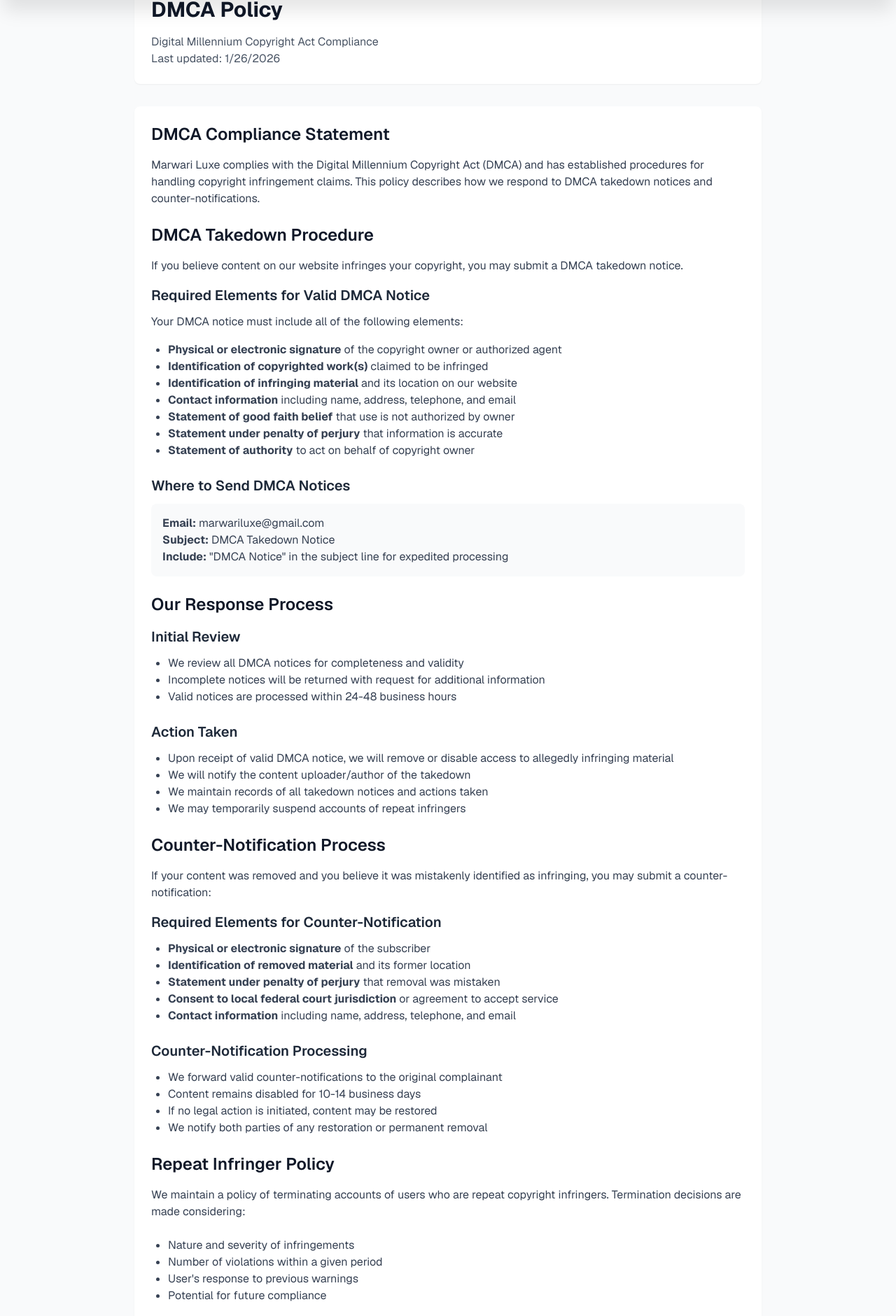
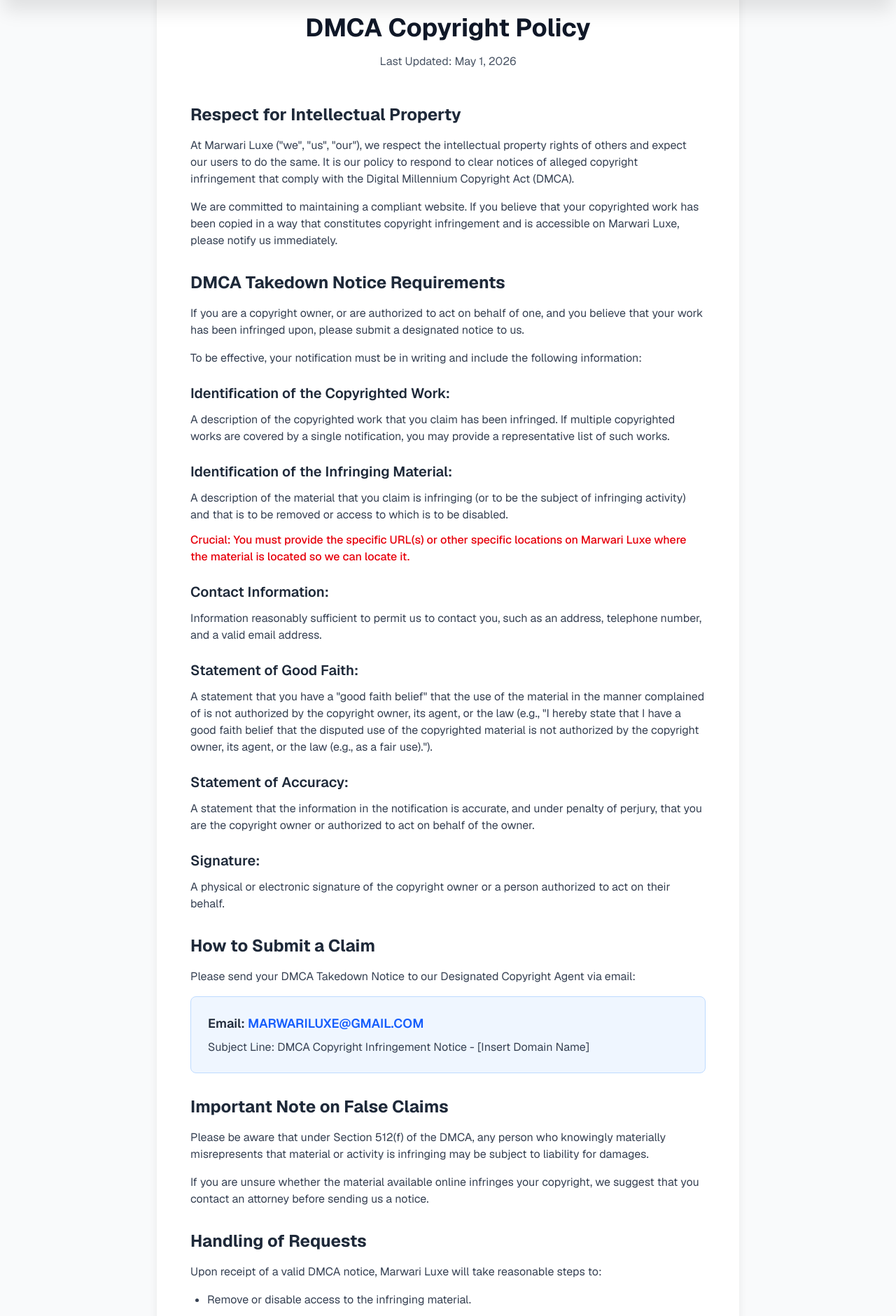
Before and after one commit to salman-haroon-marwari/marwari-luxe-app, a Next.js app: page /legal/dmca-policy in a window 1280 px wide. Shown: the part 108-1989 px from the top of the page at 70% size. Built offline with nearby package versions, Linux system fonts and the light colour scheme.

Commit message:
Add DMCA Copyright Policy page

```diff
--- a/src/app/legal/dmca-policy/page.tsx
+++ b/src/app/legal/dmca-policy/page.tsx
@@ -1,201 +1,167 @@
 import React from 'react';
-import type { Metadata } from 'next';
 import Link from 'next/link';
 import Navigation from '@/components/Navigation';
 import Footer from '@/components/Footer';
 
-export const metadata: Metadata = {
-  title: 'DMCA Policy - Marwari Luxe',
-  description: 'Our DMCA policy outlining procedures for handling copyright infringement claims under the Digital Millennium Copyright Act.',
-  robots: "index, follow, max-image-preview:large",
-  alternates: {
-    canonical: 'https://marwariluxe.com/legal/dmca-policy'
-  },
+export const metadata = {
+  title: 'DMCA Copyright Policy - Marwari Luxe',
+  description: 'Digital Millennium Copyright Act (DMCA) policy for Marwari Luxe. Learn how to report copyright infringement and our takedown procedures.',
+  keywords: ['DMCA', 'copyright policy', 'copyright infringement', 'takedown notice', 'intellectual property', 'Marwari Luxe'],
   openGraph: {
-    title: 'DMCA Policy - Marwari Luxe',
-    description: 'Our DMCA policy outlining procedures for handling copyright infringement claims under the Digital Millennium Copyright Act.',
+    title: 'DMCA Copyright Policy - Marwari Luxe',
+    description: 'Digital Millennium Copyright Act (DMCA) policy for Marwari Luxe. Learn how to report copyright infringement and our takedown procedures.',
     url: 'https://marwariluxe.com/legal/dmca-policy',
+    siteName: 'Marwari Luxe',
     images: [
       {
-        url: '/dmca-policy-og-image.jpg',
+        url: 'https://marwariluxe.com/og-image.jpg',
         width: 1200,
         height: 630,
-        alt: 'Marwari Luxe DMCA Policy'
-      }
-    ]
+        alt: 'Marwari Luxe - DMCA Copyright Policy',
+      },
+    ],
+    locale: 'en_US',
+    type: 'website',
   },
   twitter: {
     card: 'summary_large_image',
-    title: 'DMCA Policy - Marwari Luxe',
-    description: 'Our DMCA policy outlining procedures for handling copyright infringement claims under the Digital Millennium Copyright Act.',
-    images: ['/dmca-policy-twitter-card.jpg']
-  }
+    title: 'DMCA Copyright Policy - Marwari Luxe',
+    description: 'Digital Millennium Copyright Act (DMCA) policy for Marwari Luxe. Learn how to report copyright infringement and our takedown procedures.',
+    images: ['https://marwariluxe.com/og-image.jpg'],
+    creator: '@marwariluxe',
+  },
+  robots: {
+    index: true,
+    follow: true,
+    googleBot: {
+      index: true,
+      follow: true,
+      'max-video-preview': -1,
+      'max-image-preview': 'large',
+      'max-snippet': -1,
+    },
+  },
+  alternates: {
+    canonical: 'https://marwariluxe.com/legal/dmca-policy',
+  },
 };
 
-const DMCAPolicyPage = () => {
+export default function DMCAPolicyPage() {
   return (
-    <div className="min-h-screen flex flex-col">
+    <div className="min-h-screen bg-gray-50">
       <Navigation />
 
-      <main className="flex-grow">
-        <div className="min-h-screen bg-gray-50 py-8 px-4 sm:px-6 lg:px-8 pt-20">
-          <div className="max-w-4xl mx-auto">
-            {/* Header */}
-            <div className="bg-white shadow-sm rounded-lg p-6 mb-8">
-              <h1 className="text-3xl font-bold text-gray-900 mb-4">DMCA Policy</h1>
-              <p className="text-gray-600">Digital Millennium Copyright Act Compliance</p>
-              <p className="text-gray-600">Last updated: {new Date().toLocaleDateString()}</p>
+      <main className="pt-20 pb-16">
+        <div className="max-w-4xl mx-auto px-4 sm:px-6 lg:px-8">
+          <div className="bg-white rounded-lg shadow-lg p-8 md:p-12">
+            <div className="text-center mb-12">
+              <h1 className="text-3xl md:text-4xl font-bold text-gray-900 mb-4">DMCA Copyright Policy</h1>
+              <p className="text-gray-600">Last Updated: May 1, 2026</p>
             </div>
 
-            {/* Content */}
-            <div className="bg-white shadow-sm rounded-lg p-6">
             <div className="prose prose-lg max-w-none">
-                <h2 className="text-2xl font-semibold text-gray-900 mb-4">DMCA Compliance Statement</h2>
+              <section className="mb-8">
+                <h2 className="text-2xl font-bold text-gray-800 mb-4">Respect for Intellectual Property</h2>
+                <p className="text-gray-700 mb-4">
+                  At Marwari Luxe ("we", "us", "our"), we respect the intellectual property rights of others and expect our users to do the same. It is our policy to respond to clear notices of alleged copyright infringement that comply with the Digital Millennium Copyright Act (DMCA).
+                </p>
+                <p className="text-gray-700">
+                  We are committed to maintaining a compliant website. If you believe that your copyrighted work has been copied in a way that constitutes copyright infringement and is accessible on Marwari Luxe, please notify us immediately.
+                </p>
+              </section>
+
+              <section className="mb-8">
+                <h2 className="text-2xl font-bold text-gray-800 mb-4">DMCA Takedown Notice Requirements</h2>
+                <p className="text-gray-700 mb-4">
+                  If you are a copyright owner, or are authorized to act on behalf of one, and you believe that your work has been infringed upon, please submit a designated notice to us.
+                </p>
                 <p className="text-gray-700 mb-6">
-                  Marwari Luxe complies with the Digital Millennium Copyright Act (DMCA) and has established
-                  procedures for handling copyright infringement claims. This policy describes how we respond
-                  to DMCA takedown notices and counter-notifications.
+                  To be effective, your notification must be in writing and include the following information:
                 </p>
 
-                <h2 className="text-2xl font-semibold text-gray-900 mb-4">DMCA Takedown Procedure</h2>
-                <p className="text-gray-700 mb-4">
-                  If you believe content on our website infringes your copyright, you may submit a DMCA takedown notice.
-                </p>
-
-                <h3 className="text-xl font-semibold text-gray-800 mb-3">Required Elements for Valid DMCA Notice</h3>
-                <p className="text-gray-700 mb-4">
-                  Your DMCA notice must include all of the following elements:
-                </p>
-                <ul className="list-disc pl-6 mb-6 text-gray-700">
-                  <li><strong>Physical or electronic signature</strong> of the copyright owner or authorized agent</li>
-                  <li><strong>Identification of copyrighted work(s)</strong> claimed to be infringed</li>
-                  <li><strong>Identification of infringing material</strong> and its location on our website</li>
-                  <li><strong>Contact information</strong> including name, address, telephone, and email</li>
-                  <li><strong>Statement of good faith belief</strong> that use is not authorized by owner</li>
-                  <li><strong>Statement under penalty of perjury</strong> that information is accurate</li>
-                  <li><strong>Statement of authority</strong> to act on behalf of copyright owner</li>
-                </ul>
-
-                <h3 className="text-xl font-semibold text-gray-800 mb-3">Where to Send DMCA Notices</h3>
-                <div className="bg-gray-50 p-4 rounded-lg mb-6">
-                  <p className="text-gray-700">
-                    <strong>Email:</strong> marwariluxe@gmail.com<br/>
-                    <strong>Subject:</strong> DMCA Takedown Notice<br/>
-                    <strong>Include:</strong> "DMCA Notice" in the subject line for expedited processing
+                <div className="space-y-6">
+                  <div>
+                    <h3 className="text-xl font-semibold text-gray-800 mb-3">Identification of the Copyrighted Work:</h3>
+                    <p className="text-gray-700 mb-3">
+                      A description of the copyrighted work that you claim has been infringed. If multiple copyrighted works are covered by a single notification, you may provide a representative list of such works.
                     </p>
                   </div>
 
-                <h2 className="text-2xl font-semibold text-gray-900 mb-4">Our Response Process</h2>
-                <h3 className="text-xl font-semibold text-gray-800 mb-3">Initial Review</h3>
-                <ul className="list-disc pl-6 mb-6 text-gray-700">
-                  <li>We review all DMCA notices for completeness and validity</li>
-                  <li>Incomplete notices will be returned with request for additional information</li>
-                  <li>Valid notices are processed within 24-48 business hours</li>
-                </ul>
-
-                <h3 className="text-xl font-semibold text-gray-800 mb-3">Action Taken</h3>
-                <ul className="list-disc pl-6 mb-6 text-gray-700">
-                  <li>Upon receipt of valid DMCA notice, we will remove or disable access to allegedly infringing material</li>
-                  <li>We will notify the content uploader/author of the takedown</li>
-                  <li>We maintain records of all takedown notices and actions taken</li>
-                  <li>We may temporarily suspend accounts of repeat infringers</li>
-                </ul>
-
-                <h2 className="text-2xl font-semibold text-gray-900 mb-4">Counter-Notification Process</h2>
-                <p className="text-gray-700 mb-4">
-                  If your content was removed and you believe it was mistakenly identified as infringing,
-                  you may submit a counter-notification:
+                  <div>
+                    <h3 className="text-xl font-semibold text-gray-800 mb-3">Identification of the Infringing Material:</h3>
+                    <p className="text-gray-700 mb-3">
+                      A description of the material that you claim is infringing (or to be the subject of infringing activity) and that is to be removed or access to which is to be disabled.
                     </p>
-
-                <h3 className="text-xl font-semibold text-gray-800 mb-3">Required Elements for Counter-Notification</h3>
-                <ul className="list-disc pl-6 mb-6 text-gray-700">
-                  <li><strong>Physical or electronic signature</strong> of the subscriber</li>
-                  <li><strong>Identification of removed material</strong> and its former location</li>
-                  <li><strong>Statement under penalty of perjury</strong> that removal was mistaken</li>
-                  <li><strong>Consent to local federal court jurisdiction</strong> or agreement to accept service</li>
-                  <li><strong>Contact information</strong> including name, address, telephone, and email</li>
-                </ul>
-
-                <h3 className="text-xl font-semibold text-gray-800 mb-3">Counter-Notification Processing</h3>
-                <ul className="list-disc pl-6 mb-6 text-gray-700">
-                  <li>We forward valid counter-notifications to the original complainant</li>
-                  <li>Content remains disabled for 10-14 business days</li>
-                  <li>If no legal action is initiated, content may be restored</li>
-                  <li>We notify both parties of any restoration or permanent removal</li>
-                </ul>
-
-                <h2 className="text-2xl font-semibold text-gray-900 mb-4">Repeat Infringer Policy</h2>
-                <p className="text-gray-700 mb-6">
-                  We maintain a policy of terminating accounts of users who are repeat copyright infringers.
-                  Termination decisions are made considering:
-                </p>
-                <ul className="list-disc pl-6 mb-6 text-gray-700">
-                  <li>Nature and severity of infringements</li>
-                  <li>Number of violations within a given period</li>
-                  <li>User's response to previous warnings</li>
-                  <li>Potential for future compliance</li>
-                </ul>
-
-                <h2 className="text-2xl font-semibold text-gray-900 mb-4">Fair Use Considerations</h2>
-                <p className="text-gray-700 mb-4">
-                  We evaluate whether allegedly infringing use may qualify as fair use under copyright law.
-                  Fair use factors we consider include:
-                </p>
-                <ul className="list-disc pl-6 mb-6 text-gray-700">
-                  <li>Purpose and character of the use (commercial vs. educational)</li>
-                  <li>Nature of the copyrighted work</li>
-                  <li>Amount and substantiality of portion used</li>
-                  <li>Effect on the market for original work</li>
-                </ul>
-
-                <h2 className="text-2xl font-semibold text-gray-900 mb-4">Agent Designation</h2>
-                <p className="text-gray-700 mb-4">
-                  For formal DMCA communications, our designated agent is:
-                </p>
-                <div className="bg-gray-50 p-4 rounded-lg mb-6">
-                  <p className="text-gray-700">
-                    <strong>Designated Agent:</strong> Marwari Luxe DMCA Agent<br/>
-                    <strong>Email:</strong> marwariluxe@gmail.com<br/>
-                    <strong>Phone:</strong> [Add phone number if available]<br/>
-                    <strong>Address:</strong> [Add physical address if available]
+                    <p className="text-gray-700 font-medium text-red-600">
+                      Crucial: You must provide the specific URL(s) or other specific locations on Marwari Luxe where the material is located so we can locate it.
                     </p>
                   </div>
 
-                <h2 className="text-2xl font-semibold text-gray-900 mb-4">False Claims Warning</h2>
-                <div className="bg-red-50 border-l-4 border-red-400 p-6 mb-6">
-                  <p className="text-red-700">
-                    <strong>Warning:</strong> The DMCA provides for damages and attorney's fees against
-                    anyone who knowingly materially misrepresents that material is infringing.
-                    Please ensure your claim is valid before submitting a notice.
+                  <div>
+                    <h3 className="text-xl font-semibold text-gray-800 mb-3">Contact Information:</h3>
+                    <p className="text-gray-700 mb-3">
+                      Information reasonably sufficient to permit us to contact you, such as an address, telephone number, and a valid email address.
                     </p>
                   </div>
 
-                <h2 className="text-2xl font-semibold text-gray-900 mb-4">Alternative Dispute Resolution</h2>
-                <p className="text-gray-700 mb-6">
-                  We encourage parties to resolve copyright disputes amicably when possible.
-                  Direct communication between copyright holders and content creators often
-                  leads to faster resolutions.
+                  <div>
+                    <h3 className="text-xl font-semibold text-gray-800 mb-3">Statement of Good Faith:</h3>
+                    <p className="text-gray-700 mb-3">
+                      A statement that you have a "good faith belief" that the use of the material in the manner complained of is not authorized by the copyright owner, its agent, or the law (e.g., "I hereby state that I have a good faith belief that the disputed use of the copyrighted material is not authorized by the copyright owner, its agent, or the law (e.g., as a fair use).").
                     </p>
+                  </div>
 
-                <h2 className="text-2xl font-semibold text-gray-900 mb-4">Policy Updates</h2>
-                <p className="text-gray-700 mb-6">
-                  This DMCA Policy may be updated to reflect changes in law or our procedures.
-                  Significant changes will be communicated to our users.
+                  <div>
+                    <h3 className="text-xl font-semibold text-gray-800 mb-3">Statement of Accuracy:</h3>
+                    <p className="text-gray-700 mb-3">
+                      A statement that the information in the notification is accurate, and under penalty of perjury, that you are the copyright owner or authorized to act on behalf of the owner.
                     </p>
+                  </div>
 
-                <h2 className="text-2xl font-semibold text-gray-900 mb-4">Contact Information</h2>
-                <p className="text-gray-700 mb-4">
-                  For DMCA-related inquiries, complaints, or counter-notifications:
-                </p>
-                <div className="bg-gray-50 p-4 rounded-lg">
-                  <p className="text-gray-700">
-                    <strong>Email:</strong> marwariluxe@gmail.com<br/>
-                    <strong>Subject Line:</strong> DMCA Notice or Counter-Notice<br/>
-                    <strong>Response Time:</strong> Within 24-48 hours during business days<br/>
-                    <strong>Business Days:</strong> Monday-Friday, 9:00 AM - 5:00 PM [Time Zone]
+                  <div>
+                    <h3 className="text-xl font-semibold text-gray-800 mb-3">Signature:</h3>
+                    <p className="text-gray-700 mb-3">
+                      A physical or electronic signature of the copyright owner or a person authorized to act on their behalf.
                     </p>
                   </div>
                 </div>
+              </section>
+
+              <section className="mb-8">
+                <h2 className="text-2xl font-bold text-gray-800 mb-4">How to Submit a Claim</h2>
+                <p className="text-gray-700 mb-4">
+                  Please send your DMCA Takedown Notice to our Designated Copyright Agent via email:
+                </p>
+                <div className="bg-blue-50 border border-blue-200 rounded-lg p-6 mb-6">
+                  <p className="text-gray-800 font-semibold text-lg mb-2">Email: <a href="mailto:MARWARILUXE@GMAIL.COM" className="text-blue-600 hover:underline">MARWARILUXE@GMAIL.COM</a></p>
+                  <p className="text-gray-700">Subject Line: DMCA Copyright Infringement Notice - [Insert Domain Name]</p>
+                </div>
+              </section>
+
+              <section className="mb-8">
+                <h2 className="text-2xl font-bold text-gray-800 mb-4">Important Note on False Claims</h2>
+                <p className="text-gray-700 mb-4">
+                  Please be aware that under Section 512(f) of the DMCA, any person who knowingly materially misrepresents that material or activity is infringing may be subject to liability for damages.
+                </p>
+                <p className="text-gray-700">
+                  If you are unsure whether the material available online infringes your copyright, we suggest that you contact an attorney before sending us a notice.
+                </p>
+              </section>
+
+              <section>
+                <h2 className="text-2xl font-bold text-gray-800 mb-4">Handling of Requests</h2>
+                <p className="text-gray-700 mb-4">
+                  Upon receipt of a valid DMCA notice, Marwari Luxe will take reasonable steps to:
+                </p>
+                <ul className="list-disc pl-6 space-y-2 text-gray-700 mb-4">
+                  <li>Remove or disable access to the infringing material.</li>
+                  <li>Notify the content provider, member, or user that we have removed or disabled access to the material.</li>
+                  <li>Terminate the accounts of repeat infringers where appropriate.</li>
+                </ul>
+                <p className="text-gray-700">
+                  We aim to handle all takedown requests promptly to ensure a safe and legal environment for our users.
+                </p>
+              </section>
             </div>
           </div>
         </div>
@@ -204,6 +170,4 @@
       <Footer />
     </div>
   );
-};
-
-export default DMCAPolicyPage;
+}
```
Lines whose indentation alone changed are shown as unchanged.
